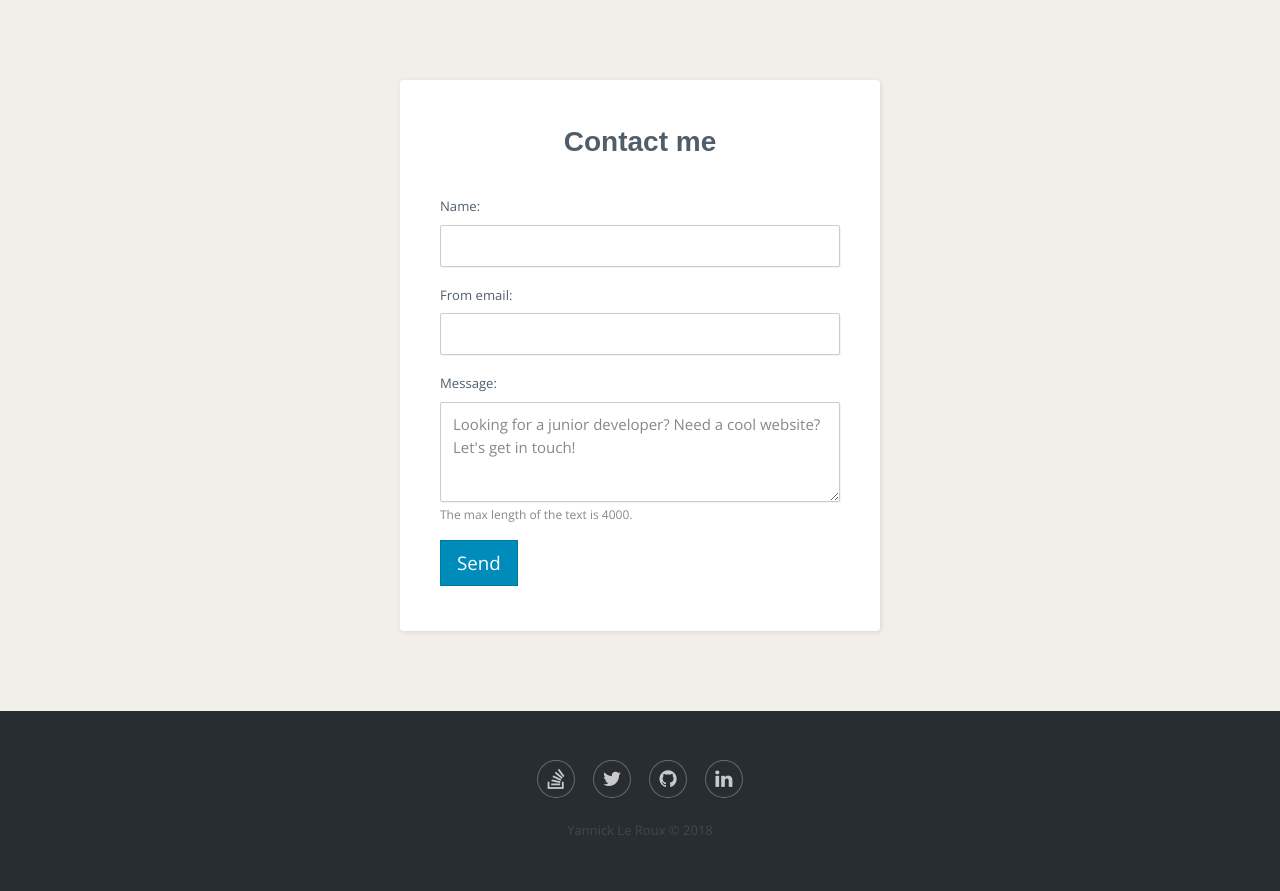
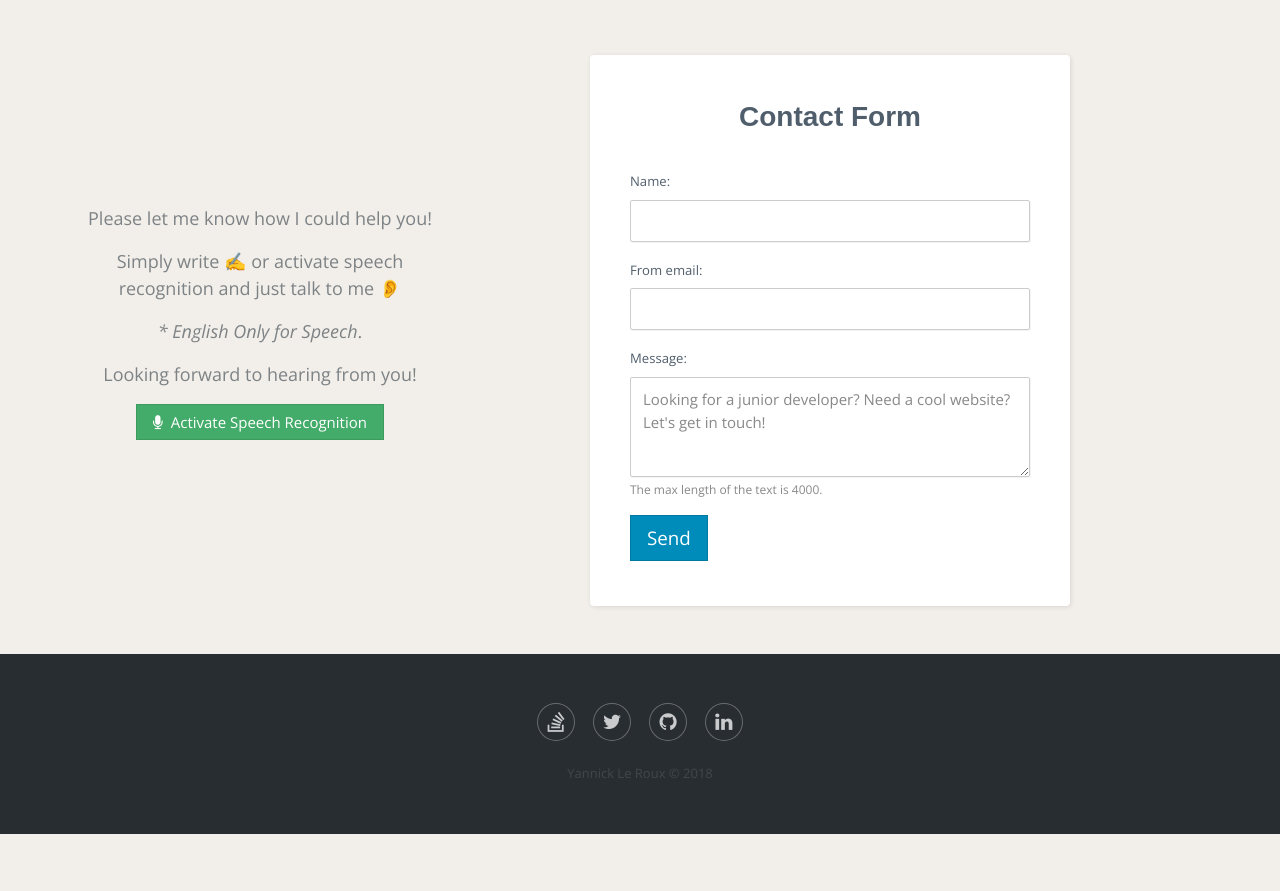
Before and after one commit to YannickLeRoux/my-portfolio, a Django app: page /contact/ in a window 1280 px wide. Shown: the part 71-962 px from the top of the page. After the commit the page ends 905 px from the top, so only its background shows below. Run offline with Django 3.2, Linux system fonts and the light colour scheme; some libraries are stand-ins or nearby versions; some web fonts are replaced.

Commit message:
Added Speech Recognition

```diff
--- a/static/css/Contact-Form-Clean.css
+++ b/static/css/Contact-Form-Clean.css
@@ -1,6 +1,6 @@
 .contact-clean {
   background:#f1f7fc;
-  padding:80px 0;
+  padding:55px 0;
   background-color:#F2EFEA;
 }
 
--- /dev/null
+++ b/static/js/speechrecognition.js
@@ -0,0 +1,52 @@
+window.SpeechRecognition = window.SpeechRecognition || window.webkitSpeechRecognition;
+
+const switchButton = document.querySelector('#activate');
+
+const recognition = new SpeechRecognition();
+recognition.interimResults = true;
+recognition.lang = 'en-US';
+
+let isOn = false;
+
+const words = document.querySelector('#id_message');
+
+recognition.addEventListener('result', e => {
+	let transcript = Array.from(e.results)
+		.map(result => result[0])
+		.map(result => result.transcript)
+		.join('');
+	console.log(transcript);
+
+		if (e.results[0].isFinal) {
+			transcript = transcript[0].toUpperCase() + transcript.slice(1)+ ". \n";
+			words.value += transcript;      }
+
+});
+
+function toggleSpeechRec() {
+	if (isOn) {
+		recognition.stop();
+		switchButton.classList.remove("btn-danger");
+		switchButton.classList.add("btn-success");
+		switchButton.innerHTML = "<i class='fa fa-microphone mr-2'></i>Activate Speech Recognition";
+	} else {
+		recognition.start();
+		switchButton.classList.remove("btn-success");
+		switchButton.classList.add("btn-danger");
+		switchButton.innerHTML = "<i class='fa fa-microphone-slash mr-2'></i>Deactivate Speech Recognition";
+	}
+	isOn = !isOn;
+	console.log(isOn);
+
+}
+
+function testEnd() {
+	if (isOn) {
+		recognition.start();
+	}
+}
+
+recognition.addEventListener('end', testEnd);
+
+// recognition.start();
+switchButton.addEventListener('click', toggleSpeechRec);
--- a/templates/portfolio/contact.html
+++ b/templates/portfolio/contact.html
@@ -1,9 +1,22 @@
 {% extends "portfolio/base.html" %}
+{% load static %}
 {% load widget_tweaks %}
 {% block content %}
 <div class="contact-clean">
+	<div class="container mb-5">
+	<div class="row">
+		<div class="col-md-4 col-sm-12 my-auto text-center">
+			<p class="text-center"> Please let me know how I could help you!</p>
+			<p>Simply write ✍️ or activate speech recognition and just talk to me 👂</p>
+			<p><em> * English Only for Speech</em>.</p>
+			<p class="text-center mb-2">Looking forward to hearing from you!</p>
+
+			<div class="text-center my-3"><button class="btn btn-success" id="activate"><i class="fa fa-microphone mr-2"></i>Activate Speech Recognition</button></div>
+		</div>
+<div class="col-md-8 col-sm-12">
+
 <form method="post" novalidate>
-  <h2 class="text-center">Contact me</h2>
+  <h2 class="text-center">Contact Form</h2>
 
   {% csrf_token %}
 
@@ -39,5 +52,12 @@
       type="submit"> Send </button></div>
 </form>
 </div>
+</div>
+</div>
+
 
 {% endblock %}
+
+{% block javascript %}
+<script src="{% static 'js/speechrecognition.js' %}"></script>
+{% endblock javascript %}
```
